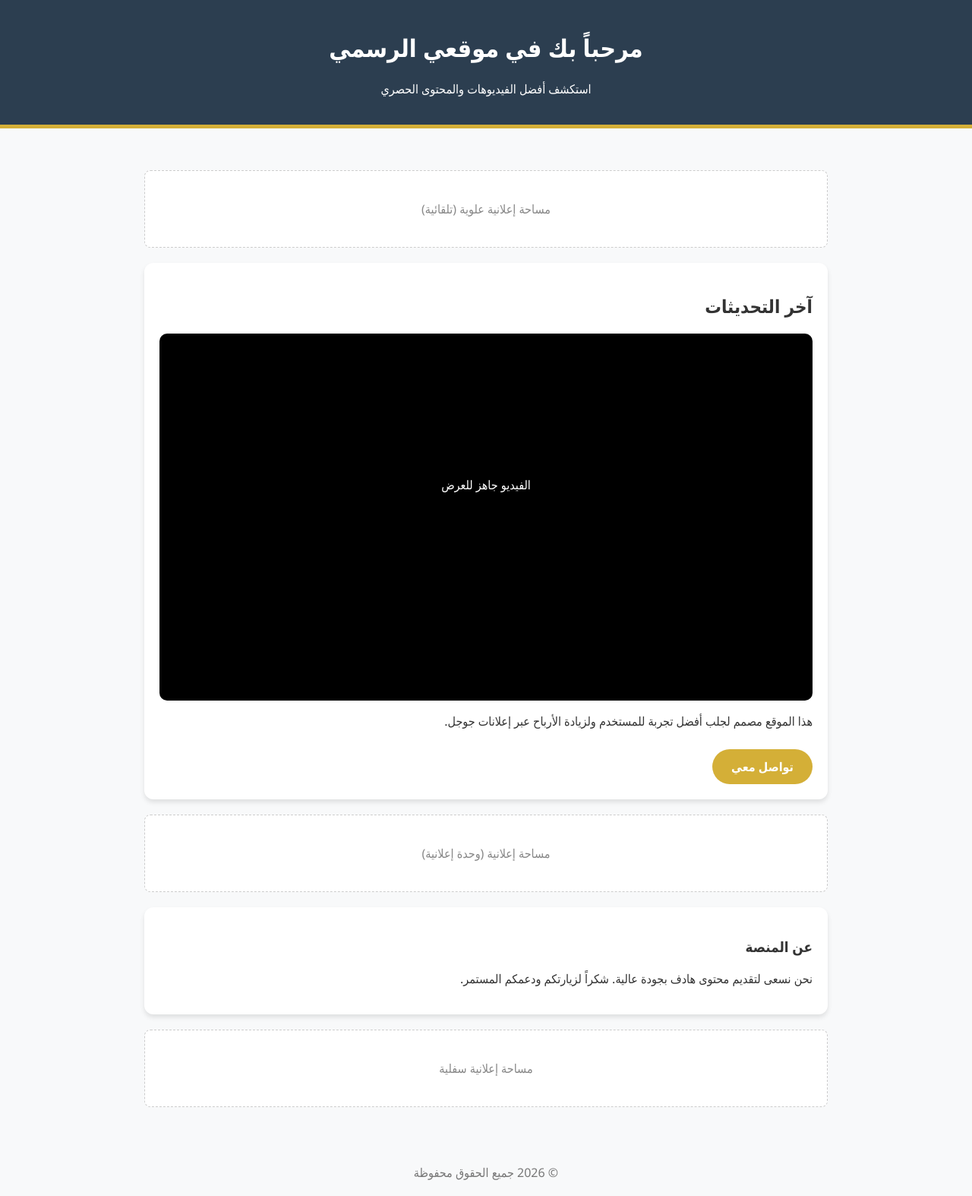
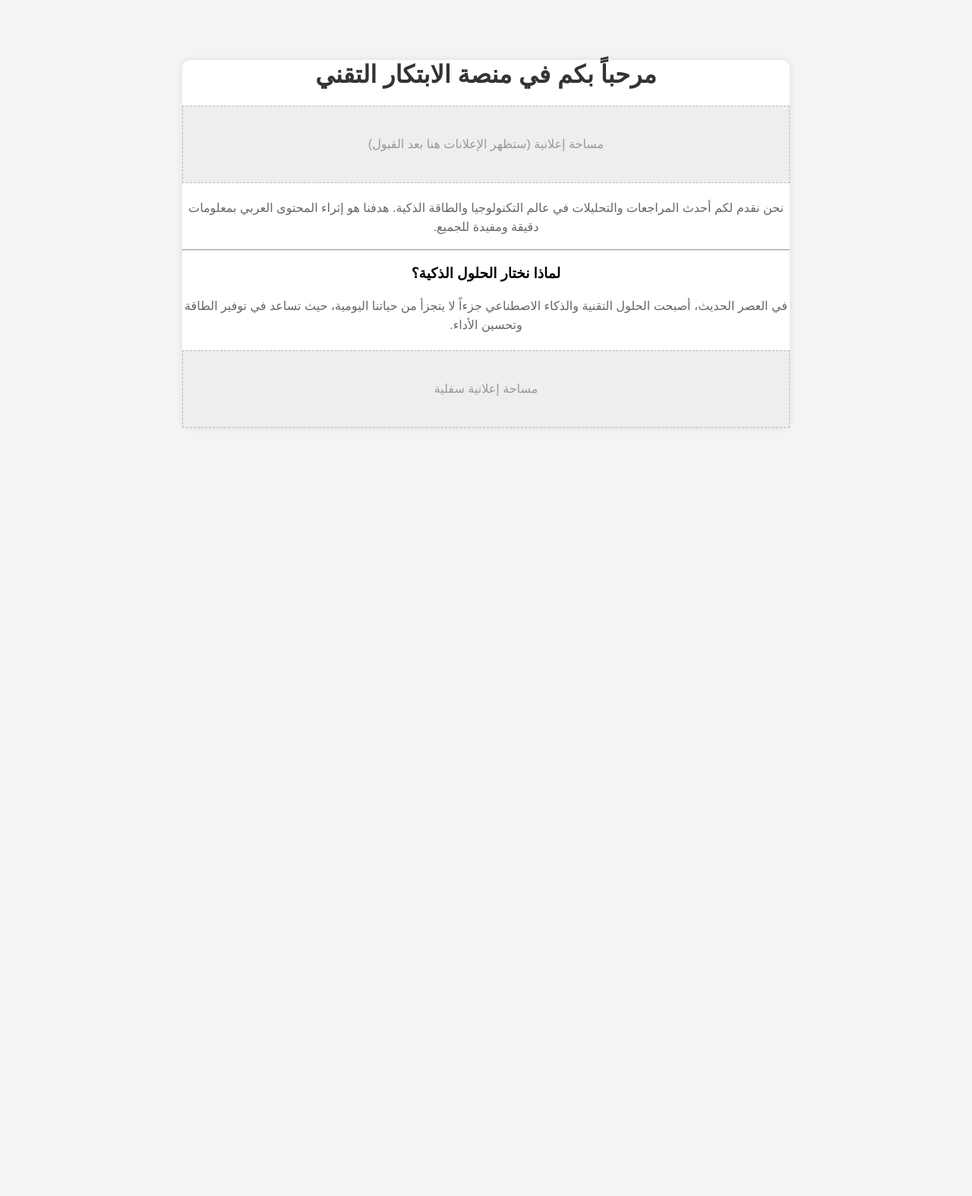
Before and after one commit to Su1982/my-website, a plain HTML site: page index.html in a window 1280 px wide. Shown: the whole page at 76% size. After the commit the page ends 800 px from the top, so only its background shows below. Drawn offline with Linux system fonts and the light colour scheme.

```diff
--- a/index.html
+++ b/index.html
@@ -3,53 +3,25 @@
 <head>
     <meta charset="UTF-8">
     <meta name="viewport" content="width=device-width, initial-scale=1.0">
-    <title>منصة الإبداع | الرئيسية</title>
-
-    <script async src="https://pagead2.googlesyndication.com/pagead/js/adsbygoogle.js?client=ca-pub-XXXXXXXXXXXX" crossorigin="anonymous"></script>
+    <title>عالم التقنية والابتكار</title>
 
     <style>
-        :root { --primary: #2c3e50; --gold: #d4af37; --light: #f8f9fa; }
-        body { font-family: 'Segoe UI', Tahoma, Geneva, Verdana, sans-serif; background: var(--light); margin: 0; padding: 0; color: #333; }
-        header { background: var(--primary); color: white; padding: 20px; text-align: center; border-bottom: 5px solid var(--gold); }
-        .container { max-width: 900px; margin: 20px auto; padding: 15px; }
-        .ad-box { background: #fff; border: 1px dashed #ccc; margin: 20px 0; min-height: 100px; display: flex; align-items: center; justify-content: center; color: #888; border-radius: 8px; }
-        .content-card { background: white; padding: 20px; border-radius: 12px; box-shadow: 0 4px 6px rgba(0,0,0,0.1); margin-bottom: 20px; }
-        .video-container { position: relative; padding-bottom: 56.25%; height: 0; overflow: hidden; border-radius: 10px; background: #000; }
-        .btn-contact { display: inline-block; background: var(--gold); color: white; padding: 12px 25px; text-decoration: none; border-radius: 25px; font-weight: bold; margin-top: 10px; }
+        body { font-family: Arial, sans-serif; background-color: #f4f4f4; text-align: center; padding: 50px; }
+        .container { background: white; padding: 30 dashed #ccc; border-radius: 10px; max-width: 800px; margin: auto; box-shadow: 0 0 10px rgba(0,0,0,0.1); }
+        h1 { color: #333; }
+        p { color: #666; line-height: 1.6; }
+        .ad-space { background: #eee; height: 100px; margin: 20px 0; display: flex; align-items: center; justify-content: center; border: 1px dashed #bbb; color: #999; }
     </style>
 </head>
 <body>
-
-<header>
-    <h1>مرحباً بك في موقعي الرسمي</h1>
-    <p>استكشف أفضل الفيديوهات والمحتوى الحصري</p>
-</header>
-
-<div class="container">
-    <div class="ad-box">مساحة إعلانية علوية (تلقائية)</div>
-
-    <div class="content-card">
-        <h2>آخر التحديثات</h2>
-        <div class="video-container">
-            <p style="color:white; text-align:center; padding-top:20%;">الفيديو جاهز للعرض</p>
-        </div>
-        <p>هذا الموقع مصمم لجلب أفضل تجربة للمستخدم ولزيادة الأرباح عبر إعلانات جوجل.</p>
-        <a href="#" class="btn-contact">تواصل معي</a>
+    <div class="container">
+        <h1>مرحباً بكم في منصة الابتكار التقني</h1>
+        <div class="ad-space">مساحة إعلانية (ستظهر الإعلانات هنا بعد القبول)</div>
+        <p>نحن نقدم لكم أحدث المراجعات والتحليلات في عالم التكنولوجيا والطاقة الذكية. هدفنا هو إثراء المحتوى العربي بمعلومات دقيقة ومفيدة للجميع.</p>
+        <hr>
+        <h3>لماذا نختار الحلول الذكية؟</h3>
+        <p>في العصر الحديث، أصبحت الحلول التقنية والذكاء الاصطناعي جزءاً لا يتجزأ من حياتنا اليومية، حيث تساعد في توفير الطاقة وتحسين الأداء.</p>
+        <div class="ad-space">مساحة إعلانية سفلية</div>
     </div>
-
-    <div class="ad-box">مساحة إعلانية (وحدة إعلانية)</div>
-
-    <div class="content-card">
-        <h3>عن المنصة</h3>
-        <p>نحن نسعى لتقديم محتوى هادف بجودة عالية. شكراً لزيارتكم ودعمكم المستمر.</p>
-    </div>
-
-    <div class="ad-box">مساحة إعلانية سفلية</div>
-</div>
-
-<footer style="text-align:center; padding:20px; color:#777;">
-    &copy; 2026 جميع الحقوق محفوظة
-</footer>
-
 </body>
 </html>
```
